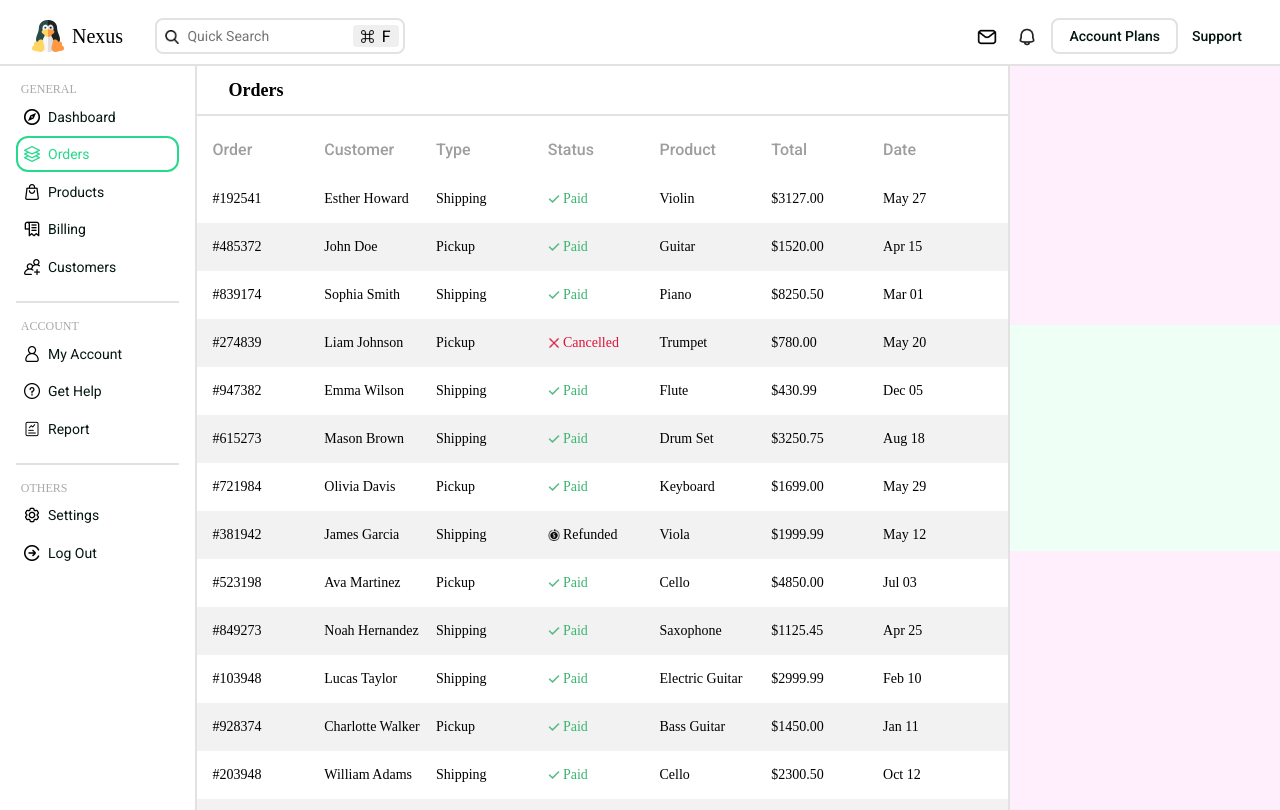
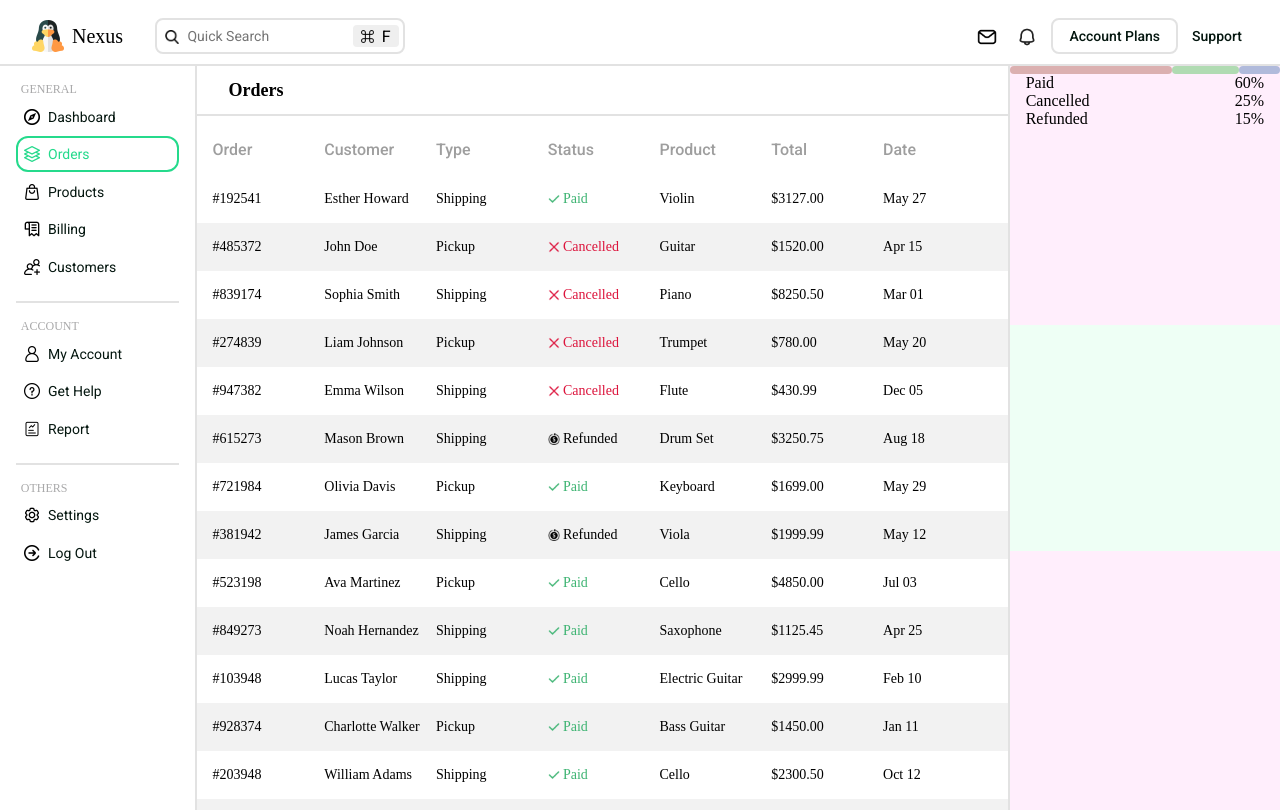
Before and after one commit to aryyo/nexus, a React (Create React App) app: page / in a window 1280 px wide. Both pictures are taken after a click on the button "Orders". Built offline with nearby package versions, Linux system fonts and the light colour scheme; a web font is replaced by a local one.

Commit message:
Implemented Bar Component

```diff
--- /dev/null
+++ b/src/components/OrderData.js
@@ -0,0 +1,184 @@
+const OrderData = [
+    {
+      id: "192541",
+      customerName: "Esther Howard",
+      type: "Shipping",
+      status: "Paid",
+      product: "Violin",
+      total: "3127.00",
+      datePlaced: "2024-05-27",
+    },
+    {
+      id: "485372",
+      customerName: "John Doe",
+      type: "Pickup",
+      status: "Cancelled",
+      product: "Guitar",
+      total: "1520.00",
+      datePlaced: "2024-04-15",
+    },
+    {
+      id: "839174",
+      customerName: "Sophia Smith",
+      type: "Shipping",
+      status: "Cancelled",
+      product: "Piano",
+      total: "8250.50",
+      datePlaced: "2024-03-01",
+    },
+    {
+      id: "274839",
+      customerName: "Liam Johnson",
+      type: "Pickup",
+      status: "Cancelled",
+      product: "Trumpet",
+      total: "780.00",
+      datePlaced: "2024-05-20",
+    },
+    {
+      id: "947382",
+      customerName: "Emma Wilson",
+      type: "Shipping",
+      status: "Cancelled",
+      product: "Flute",
+      total: "430.99",
+      datePlaced: "2024-12-05",
+    },
+    {
+      id: "615273",
+      customerName: "Mason Brown",
+      type: "Shipping",
+      status: "Refunded",
+      product: "Drum Set",
+      total: "3250.75",
+      datePlaced: "2024-08-18",
+    },
+    {
+      id: "721984",
+      customerName: "Olivia Davis",
+      type: "Pickup",
+      status: "Paid",
+      product: "Keyboard",
+      total: "1699.00",
+      datePlaced: "2024-05-29",
+    },
+    {
+      id: "381942",
+      customerName: "James Garcia",
+      type: "Shipping",
+      status: "Refunded",
+      product: "Viola",
+      total: "1999.99",
+      datePlaced: "2024-05-12",
+    },
+    {
+      id: "523198",
+      customerName: "Ava Martinez",
+      type: "Pickup",
+      status: "Paid",
+      product: "Cello",
+      total: "4850.00",
+      datePlaced: "2024-07-03",
+    },
+    {
+      id: "849273",
+      customerName: "Noah Hernandez",
+      type: "Shipping",
+      status: "Paid",
+      product: "Saxophone",
+      total: "1125.45",
+      datePlaced: "2024-04-25",
+    },
+    {
+      id: "103948",
+      customerName: "Lucas Taylor",
+      type: "Shipping",
+      status: "Paid",
+      product: "Electric Guitar",
+      total: "2999.99",
+      datePlaced: "2024-02-10",
+    },
+    {
+      id: "928374",
+      customerName: "Charlotte Walker",
+      type: "Pickup",
+      status: "Paid",
+      product: "Bass Guitar",
+      total: "1450.00",
+      datePlaced: "2024-01-11",
+    },
+    {
+      id: "203948",
+      customerName: "William Adams",
+      type: "Shipping",
+      status: "Paid",
+      product: "Cello",
+      total: "2300.50",
+      datePlaced: "2024-10-12",
+    },
+    {
+      id: "847362",
+      customerName: "Grace King",
+      type: "Pickup",
+      status: "Cancelled",
+      product: "Trumpet",
+      total: "850.00",
+      datePlaced: "2024-09-13",
+    },
+    {
+      id: "678932",
+      customerName: "Ethan Lee",
+      type: "Shipping",
+      status: "Refunded",
+      product: "Piano",
+      total: "4200.75",
+      datePlaced: "2024-08-14",
+    },
+    {
+      id: "384756",
+      customerName: "Amelia Martinez",
+      type: "Pickup",
+      status: "Paid",
+      product: "Flute",
+      total: "500.00",
+      datePlaced: "2024-03-15",
+    },
+    {
+      id: "538267",
+      customerName: "Henry Perez",
+      type: "Shipping",
+      status: "Paid",
+      product: "Viola",
+      total: "3100.00",
+      datePlaced: "2024-04-16",
+    },
+    {
+      id: "739184",
+      customerName: "Isabella Garcia",
+      type: "Pickup",
+      status: "Paid",
+      product: "Drum Set",
+      total: "2200.00",
+      datePlaced: "2024-01-17",
+    },
+    {
+      id: "839712",
+      customerName: "Sebastian Roberts",
+      type: "Shipping",
+      status: "Paid",
+      product: "Saxophone",
+      total: "700.00",
+      datePlaced: "2024-02-18",
+    },
+    {
+      id: "902846",
+      customerName: "Chloe Wright",
+      type: "Pickup",
+      status: "Paid",
+      product: "Guitar",
+      total: "1200.00",
+      datePlaced: "2024-11-19",
+    },
+  ];
+
+  export default OrderData;
--- a/src/components/OrderList.js
+++ b/src/components/OrderList.js
@@ -1,4 +1,5 @@
 import '../styles/OrderList.css';
+import OrderData from './OrderData';
 
 const formatName = (name) => {
     if (name.length > 18) {
@@ -48,189 +49,6 @@ const formatName = (name) => {
     return `#${id}`;
   };
 
-  const orderData = [
-    {
-      id: "192541",
-      customerName: "Esther Howard",
-      type: "Shipping",
-      status: "Paid",
-      product: "Violin",
-      total: "3127.00",
-      datePlaced: "2024-05-27",
-    },
-    {
-      id: "485372",
-      customerName: "John Doe",
-      type: "Pickup",
-      status: "Paid",
-      product: "Guitar",
-      total: "1520.00",
-      datePlaced: "2024-04-15",
-    },
-    {
-      id: "839174",
-      customerName: "Sophia Smith",
-      type: "Shipping",
-      status: "Paid",
-      product: "Piano",
-      total: "8250.50",
-      datePlaced: "2024-03-01",
-    },
-    {
-      id: "274839",
-      customerName: "Liam Johnson",
-      type: "Pickup",
-      status: "Cancelled",
-      product: "Trumpet",
-      total: "780.00",
-      datePlaced: "2024-05-20",
-    },
-    {
-      id: "947382",
-      customerName: "Emma Wilson",
-      type: "Shipping",
-      status: "Paid",
-      product: "Flute",
-      total: "430.99",
-      datePlaced: "2024-12-05",
-    },
-    {
-      id: "615273",
-      customerName: "Mason Brown",
-      type: "Shipping",
-      status: "Paid",
-      product: "Drum Set",
-      total: "3250.75",
-      datePlaced: "2024-08-18",
-    },
-    {
-      id: "721984",
-      customerName: "Olivia Davis",
-      type: "Pickup",
-      status: "Paid",
-      product: "Keyboard",
-      total: "1699.00",
-      datePlaced: "2024-05-29",
-    },
-    {
-      id: "381942",
-      customerName: "James Garcia",
-      type: "Shipping",
-      status: "Refunded",
-      product: "Viola",
-      total: "1999.99",
-      datePlaced: "2024-05-12",
-    },
-    {
-      id: "523198",
-      customerName: "Ava Martinez",
-      type: "Pickup",
-      status: "Paid",
-      product: "Cello",
-      total: "4850.00",
-      datePlaced: "2024-07-03",
-    },
-    {
-      id: "849273",
-      customerName: "Noah Hernandez",
-      type: "Shipping",
-      status: "Paid",
-      product: "Saxophone",
-      total: "1125.45",
-      datePlaced: "2024-04-25",
-    },
-    {
-      id: "103948",
-      customerName: "Lucas Taylor",
-      type: "Shipping",
-      status: "Paid",
-      product: "Electric Guitar",
-      total: "2999.99",
-      datePlaced: "2024-02-10",
-    },
-    {
-      id: "928374",
-      customerName: "Charlotte Walker",
-      type: "Pickup",
-      status: "Paid",
-      product: "Bass Guitar",
-      total: "1450.00",
-      datePlaced: "2024-01-11",
-    },
-    {
-      id: "203948",
-      customerName: "William Adams",
-      type: "Shipping",
-      status: "Paid",
-      product: "Cello",
-      total: "2300.50",
-      datePlaced: "2024-10-12",
-    },
-    {
-      id: "847362",
-      customerName: "Grace King",
-      type: "Pickup",
-      status: "Cancelled",
-      product: "Trumpet",
-      total: "850.00",
-      datePlaced: "2024-09-13",
-    },
-    {
-      id: "678932",
-      customerName: "Ethan Lee",
-      type: "Shipping",
-      status: "Refunded",
-      product: "Piano",
-      total: "4200.75",
-      datePlaced: "2024-08-14",
-    },
-    {
-      id: "384756",
-      customerName: "Amelia Martinez",
-      type: "Pickup",
-      status: "Paid",
-      product: "Flute",
-      total: "500.00",
-      datePlaced: "2024-03-15",
-    },
-    {
-      id: "538267",
-      customerName: "Henry Perez",
-      type: "Shipping",
-      status: "Paid",
-      product: "Viola",
-      total: "3100.00",
-      datePlaced: "2024-04-16",
-    },
-    {
-      id: "739184",
-      customerName: "Isabella Garcia",
-      type: "Pickup",
-      status: "Paid",
-      product: "Drum Set",
-      total: "2200.00",
-      datePlaced: "2024-01-17",
-    },
-    {
-      id: "839712",
-      customerName: "Sebastian Roberts",
-      type: "Shipping",
-      status: "Paid",
-      product: "Saxophone",
-      total: "700.00",
-      datePlaced: "2024-02-18",
-    },
-    {
-      id: "902846",
-      customerName: "Chloe Wright",
-      type: "Pickup",
-      status: "Paid",
-      product: "Guitar",
-      total: "1200.00",
-      datePlaced: "2024-11-19",
-    },
-  ];
-
   const columns = [
     { label: "Order", key: "id", formatter: formatOrderId },
     { label: "Customer", key: "customerName", formatter: formatName },
@@ -249,7 +67,7 @@ const OrderList = () => {
             return <p key={column.key}>{column.label}</p>;
           })}
         </div>
-        {orderData.map((order) => {
+        {OrderData.map((order) => {
           return (
             <div className="table-row">
               {columns.map((column) => {
--- a/src/components/OrderSidebar.js
+++ b/src/components/OrderSidebar.js
@@ -1,13 +1,51 @@
-import '../styles/OrderSidebar.css'
+import "../styles/OrderSidebar.css";
+import { useState } from "react";
+import OrderData from "./OrderData";
 
 const OrderSidebar = () => {
-    return (
-        <div className='orders-sidebar'>
-            <div className='receipt-of-goods'></div>
-            <div className='orders-status'></div>
-            <div className='orders-summary'></div>
+  const [bar, setBar] = useState();
+  let paid = 0;
+  let cancelled = 0;
+  let refunded = 0;
+  let total = OrderData.length;
+
+  OrderData.forEach((order) => {
+    if (order.status === "Paid") {
+      paid++;
+    } else if (order.status === "Cancelled") {
+      cancelled++;
+    } else if (order.status === "Refunded") {
+      refunded++;
+    }
+  });
+
+  return (
+    <div className="orders-sidebar">
+      <div className="receipt-of-goods">
+        <div className="bar">
+          <div className="line-one" style={{ flex: paid }}></div>
+          <div className="line-two" style={{ flex: cancelled  }}></div>
+          <div className="line-three" style={{ flex: refunded  }}></div>
         </div>
-    )
-}
+        <div className="bar-data">
+            <div className="paid-data">
+                <p>Paid</p>
+                <p>{(paid/total) * 100}%</p>
+            </div>
+            <div className="cancelled-data">
+                <p>Cancelled</p>
+                <p>{(cancelled/total) * 100}%</p>
+            </div>
+            <div className="refunded-data">
+                <p>Refunded</p>
+                <p>{(refunded/total) * 100}%</p>
+            </div>
+        </div>
+      </div>
+      <div className="orders-status"></div>
+      <div className="orders-summary"></div>
+    </div>
+  );
+};
 
-export default OrderSidebar
+export default OrderSidebar;
--- a/src/styles/OrderSidebar.css
+++ b/src/styles/OrderSidebar.css
@@ -8,10 +8,34 @@
   /* gap: 2rem; */
 }
 
-.receipt-of-goods, .orders-summary {
+.receipt-of-goods,
+.orders-summary {
   flex: 8 1;
   background-color: rgb(255, 238, 252);
   width: 100%;
+}
+
+.bar {
+  display: flex;
+  flex-direction: row;
+}
+
+.line-one {
+  height: 0.5rem;
+  background-color: rgb(219, 176, 176);
+  border-radius: 12px;
+}
+
+.line-two {
+  height: 0.5rem;
+  background-color: rgb(176, 219, 178);
+  border-radius: 12px;
+}
+
+.line-three {
+  height: 0.5rem;
+  background-color: rgb(176, 186, 219);
+  border-radius: 12px;
 }
 
 .orders-status {
@@ -19,3 +43,19 @@
   background-color: rgb(238, 255, 245);
   width: 100%;
 }
+
+.bar-data {
+    display: flex;
+    flex-direction: column;
+}
+
+.paid-data, .cancelled-data, .refunded-data {
+    display: flex;
+    flex-direction: row;
+    justify-content: space-between;
+    padding-inline: 1rem;
+}
+
+.paid-data p, .cancelled-data p, .refunded-data p{
+    margin: 0;
+}
```
Lines whose indentation alone changed are shown as unchanged.
